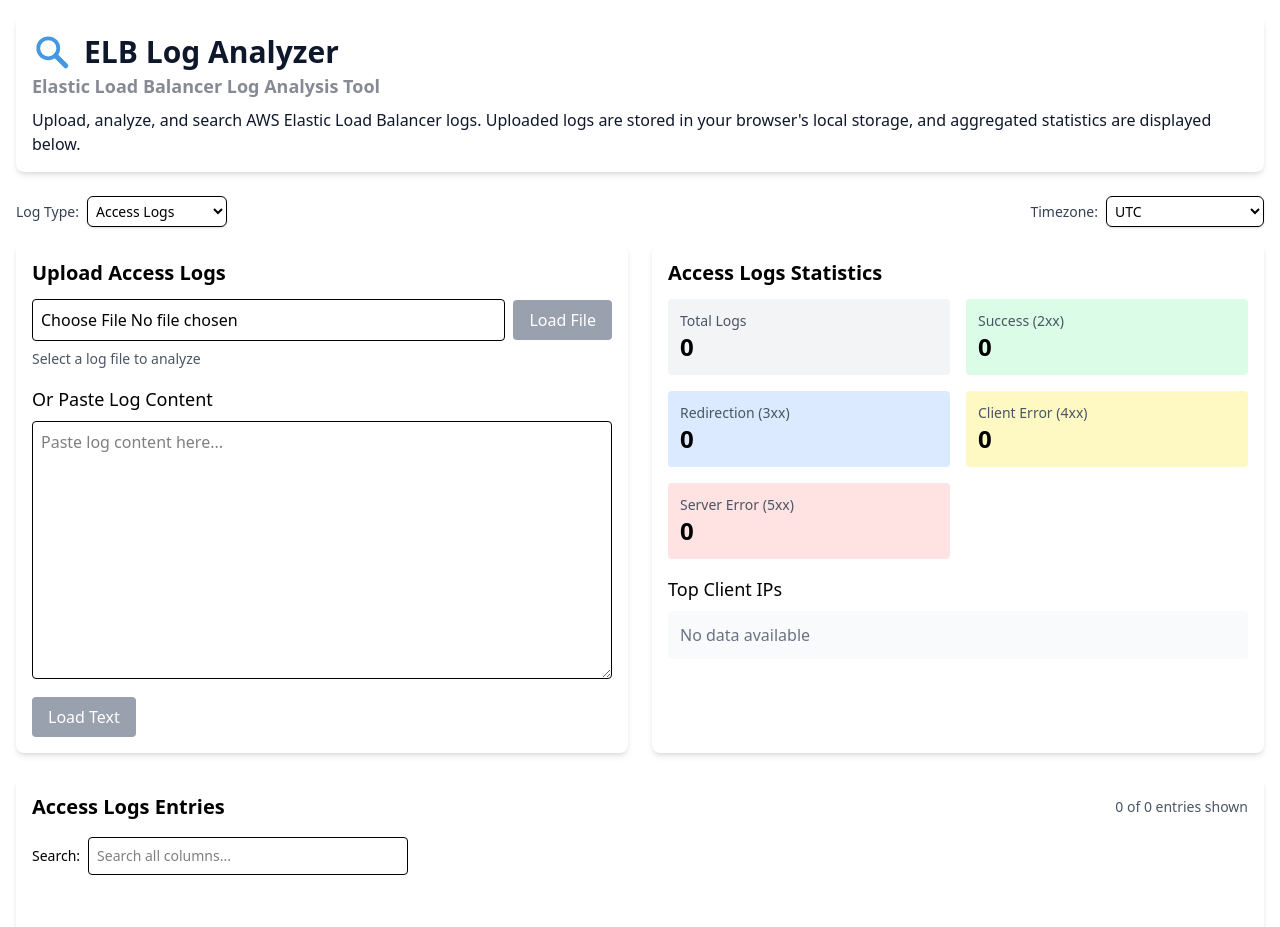
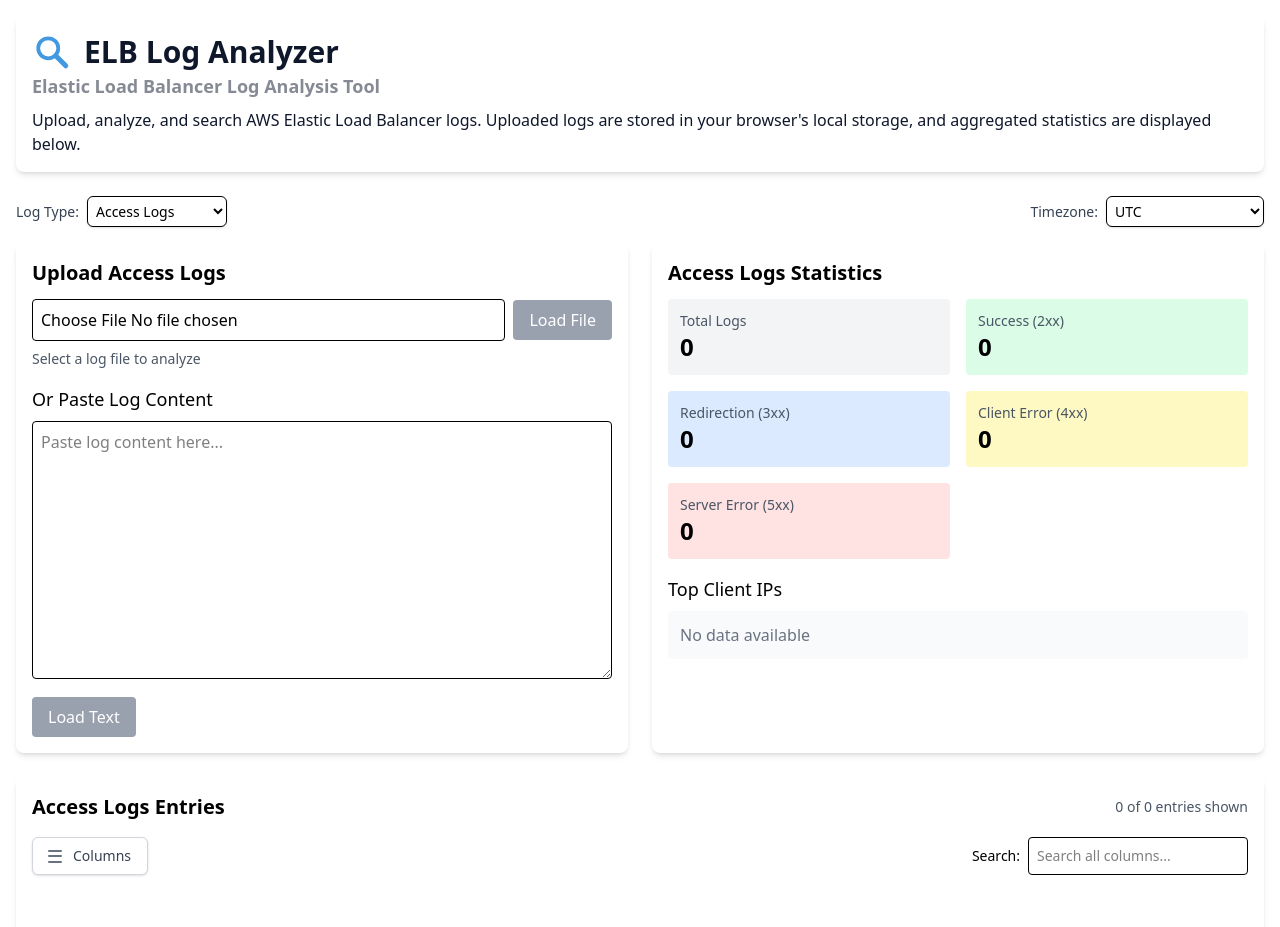
Before and after one commit to MichaelCharles/elb-log-analyzer, a React (Vite) app: page / in a window 1280 px wide. Shown: the top 927 px of the page. Built offline with nearby package versions, Linux system fonts and the light colour scheme.

Commit message:
add column visibility selector

```diff
--- /dev/null
+++ b/src/components/log-table/ColumnVisibilitySelector.tsx
@@ -0,0 +1,99 @@
+import React, { useState, useRef, useEffect } from 'react';
+import { Table } from '@tanstack/react-table';
+
+interface ColumnVisibilitySelectorProps {
+  table: Table<any>;
+}
+
+const ColumnVisibilitySelector: React.FC<ColumnVisibilitySelectorProps> = ({ table }) => {
+  const [isOpen, setIsOpen] = useState(false);
+  const dropdownRef = useRef<HTMLDivElement>(null);
+
+  // Handle click outside to close dropdown
+  useEffect(() => {
+    const handleClickOutside = (event: MouseEvent) => {
+      if (dropdownRef.current && !dropdownRef.current.contains(event.target as Node)) {
+        setIsOpen(false);
+      }
+    };
+
+    document.addEventListener('mousedown', handleClickOutside);
+    return () => {
+      document.removeEventListener('mousedown', handleClickOutside);
+    };
+  }, []);
+
+  // Get all toggleable columns
+  const allColumns = table.getAllColumns().filter(column => column.getCanHide());
+
+  return (
+    <div className="relative inline-block text-left mb-4" ref={dropdownRef}>
+      <button
+        type="button"
+        className="inline-flex items-center px-4 py-2 border border-gray-300 rounded-md shadow-sm text-sm font-medium text-gray-700 bg-white hover:bg-gray-50 focus:outline-none focus:ring-2 focus:ring-offset-2 focus:ring-blue-500"
+        onClick={() => setIsOpen(!isOpen)}
+      >
+        <svg
+          className="-ml-1 mr-2 h-5 w-5 text-gray-500"
+          xmlns="http://www.w3.org/2000/svg"
+          viewBox="0 0 20 20"
+          fill="currentColor"
+          aria-hidden="true"
+        >
+          <path
+            fillRule="evenodd"
+            d="M3 5a1 1 0 011-1h12a1 1 0 110 2H4a1 1 0 01-1-1zm0 5a1 1 0 011-1h12a1 1 0 110 2H4a1 1 0 01-1-1zm1 5a1 1 0 100 2h12a1 1 0 100-2H4z"
+            clipRule="evenodd"
+          />
+        </svg>
+        Columns
+      </button>
+
+      {isOpen && (
+        <div className="origin-top-right absolute left-0 mt-2 w-56 rounded-md shadow-lg bg-white ring-1 ring-black ring-opacity-5 divide-y divide-gray-100 z-50">
+          <div className="p-2">
+            <div className="flex items-center justify-between p-2">
+              <span className="text-sm font-medium text-gray-900">Toggle Columns</span>
+              <button
+                className="text-xs text-blue-600 hover:text-blue-800"
+                onClick={() => {
+                  table.toggleAllColumnsVisible(true);
+                }}
+              >
+                Show All
+              </button>
+            </div>
+            <div className="mt-2 space-y-2 max-h-60 overflow-y-auto">
+              {allColumns.map(column => {
+                const columnHeader =
+                  typeof column.columnDef.header === 'function'
+                    ? column.columnDef.header({} as any)
+                    : column.columnDef.header || column.id;
+
+                return (
+                  <div key={column.id} className="flex items-center">
+                    <input
+                      type="checkbox"
+                      id={`toggle-${column.id}`}
+                      className="h-4 w-4 text-blue-600 focus:ring-blue-500 border-gray-300 rounded"
+                      checked={column.getIsVisible()}
+                      onChange={column.getToggleVisibilityHandler()}
+                    />
+                    <label
+                      htmlFor={`toggle-${column.id}`}
+                      className="ml-2 block text-sm text-gray-900 cursor-pointer"
+                    >
+                      {columnHeader}
+                    </label>
+                  </div>
+                );
+              })}
+            </div>
+          </div>
+        </div>
+      )}
+    </div>
+  );
+};
+
+export default ColumnVisibilitySelector;
--- a/src/components/log-table/LogViewerContainer.tsx
+++ b/src/components/log-table/LogViewerContainer.tsx
@@ -10,12 +10,14 @@
   FilterFn,
   ColumnFiltersState,
   OnChangeFn,
+  VisibilityState,
 } from '@tanstack/react-table';
 import { LogEntry, LogTypeOption, logTypeDisplayNames } from '../../types/LogTypes';
 import { ColumnDefinitions } from './columnDefinitions';
 import GlobalSearch from './GlobalSearch';
 import LogTable from './LogTable';
 import TablePagination from './TablePagination';
+import ColumnVisibilitySelector from './ColumnVisibilitySelector';
 
 interface LogViewerContainerProps {
   logs: LogEntry[];
@@ -26,6 +28,11 @@
   // Table state - properly type the columnFilters state
   const [globalFilter, setGlobalFilter] = useState<string>('');
   const [columnFilters, setColumnFilters] = useState<ColumnFiltersState>([]);
+  const [columnVisibility, setColumnVisibility] = useState<VisibilityState>({
+    leafClientCertSubject: false,
+    leafClientCertValidity: false,
+    leafClientCertSerialNumber: false,
+  });
   const [pagination, setPagination] = useState({
     pageIndex: 0,
     pageSize: 25,
@@ -130,12 +137,14 @@
       columnFilters,
       grouping,
       expanded,
+      columnVisibility,
     },
     onPaginationChange: setPagination,
     onGlobalFilterChange: setGlobalFilter,
     onColumnFiltersChange: handleColumnFiltersChange,
     onGroupingChange: setGrouping,
     onExpandedChange: setExpanded,
+    onColumnVisibilityChange: setColumnVisibility,
     globalFilterFn,
     getCoreRowModel: getCoreRowModel(),
     getFilteredRowModel: getFilteredRowModel(),
@@ -157,8 +166,13 @@
         </div>
       </div>
 
-      {/* Global search component */}
-      <GlobalSearch globalFilter={globalFilter} setGlobalFilter={setGlobalFilter} />
+      <div className="flex justify-between items-start mb-4">
+        {/* Column visibility selector */}
+        <ColumnVisibilitySelector table={table} />
+
+        {/* Global search component */}
+        <GlobalSearch globalFilter={globalFilter} setGlobalFilter={setGlobalFilter} />
+      </div>
 
       {/* Table component */}
       <LogTable table={table} logs={logs} />
--- a/src/components/log-table/columnHelpers.ts
+++ b/src/components/log-table/columnHelpers.ts
@@ -16,6 +16,7 @@
     cell: info => info.getValue(),
     filterFn: 'equals',
     enableGrouping: true,
+    enableHiding: true,
   }),
   accessColumnHelper.accessor(row => row.timestamp, {
     id: 'timestamp',
@@ -36,6 +37,7 @@
     },
     filterFn: 'timestampRangeFilter' as any,
     enableColumnFilter: true,
+    enableHiding: true,
   }),
   accessColumnHelper.accessor(row => row.clientAddress, {
     id: 'clientAddress',
@@ -47,6 +49,7 @@
     },
     filterFn: 'includesString',
     enableColumnFilter: true,
+    enableHiding: true,
   }),
   accessColumnHelper.accessor(row => row.targetAddress, {
     id: 'targetAddress',
@@ -58,6 +61,7 @@
     },
     filterFn: 'includesString',
     enableColumnFilter: true,
+    enableHiding: true,
   }),
   accessColumnHelper.accessor(row => row.method, {
     id: 'method',
@@ -65,6 +69,7 @@
     cell: info => info.getValue(),
     filterFn: 'equals',
     enableGrouping: true,
+    enableHiding: true,
   }),
   accessColumnHelper.accessor(row => row.url, {
     id: 'url',
@@ -72,6 +77,7 @@
     cell: info => info.getValue(),
     filterFn: 'includesString',
     enableColumnFilter: true,
+    enableHiding: true,
   }),
   accessColumnHelper.accessor(row => row.statusCode, {
     id: 'statusCode',
@@ -80,6 +86,7 @@
     filterFn: 'equals',
     enableGrouping: true,
     aggregationFn: 'count',
+    enableHiding: true,
   }),
   accessColumnHelper.accessor(row => row.requestSize, {
     id: 'requestSize',
@@ -87,6 +94,7 @@
     cell: info => info.getValue(),
     filterFn: 'numberRangeFilter' as any,
     enableColumnFilter: true,
+    enableHiding: true,
   }),
   accessColumnHelper.accessor(row => row.responseSize, {
     id: 'responseSize',
@@ -94,6 +102,7 @@
     cell: info => info.getValue(),
     filterFn: 'numberRangeFilter' as any,
     enableColumnFilter: true,
+    enableHiding: true,
   }),
   accessColumnHelper.accessor(row => row.tlsProtocol, {
     id: 'tlsProtocol',
@@ -101,6 +110,7 @@
     cell: info => info.getValue(),
     filterFn: 'equals',
     enableGrouping: true,
+    enableHiding: true,
   }),
 ];
 
@@ -125,6 +135,7 @@
     },
     filterFn: 'timestampRangeFilter' as any,
     enableColumnFilter: true,
+    enableHiding: true,
   }),
   connectionColumnHelper.accessor(row => row.clientIp, {
     id: 'clientIp',
@@ -133,6 +144,7 @@
     filterFn: 'includesString',
     enableColumnFilter: true,
     enableGrouping: true,
+    enableHiding: true,
   }),
   connectionColumnHelper.accessor(row => row.clientPort, {
     id: 'clientPort',
@@ -140,6 +152,7 @@
     cell: info => info.getValue(),
     filterFn: 'includesString',
     enableColumnFilter: true,
+    enableHiding: true,
   }),
   connectionColumnHelper.accessor(row => row.listenerPort, {
     id: 'listenerPort',
@@ -148,6 +161,7 @@
     filterFn: 'includesString',
     enableColumnFilter: true,
     enableGrouping: true,
+    enableHiding: true,
   }),
   connectionColumnHelper.accessor(row => row.tlsProtocol, {
     id: 'tlsProtocol',
@@ -155,6 +169,7 @@
     cell: info => info.getValue() || '-',
     filterFn: 'equals',
     enableGrouping: true,
+    enableHiding: true,
   }),
   connectionColumnHelper.accessor(row => row.tlsCipher, {
     id: 'tlsCipher',
@@ -162,6 +177,7 @@
     cell: info => info.getValue() || '-',
     filterFn: 'equals',
     enableGrouping: true,
+    enableHiding: true,
   }),
   connectionColumnHelper.accessor(row => row.tlsHandshakeLatency, {
     id: 'tlsHandshakeLatency',
@@ -169,6 +185,7 @@
     cell: info => info.getValue() || '-',
     filterFn: 'numberRangeFilter' as any,
     enableColumnFilter: true,
+    enableHiding: true,
   }),
   connectionColumnHelper.accessor(row => row.leafClientCertSubject, {
     id: 'leafClientCertSubject',
@@ -176,6 +193,7 @@
     cell: info => info.getValue() || '-',
     filterFn: 'includesString',
     enableColumnFilter: true,
+    enableHiding: true,
   }),
   connectionColumnHelper.accessor(row => row.leafClientCertValidity, {
     id: 'leafClientCertValidity',
@@ -183,6 +201,7 @@
     cell: info => info.getValue() || '-',
     filterFn: 'includesString',
     enableColumnFilter: true,
+    enableHiding: true,
   }),
   connectionColumnHelper.accessor(row => row.leafClientCertSerialNumber, {
     id: 'leafClientCertSerialNumber',
@@ -190,6 +209,7 @@
     cell: info => info.getValue() || '-',
     filterFn: 'includesString',
     enableColumnFilter: true,
+    enableHiding: true,
   }),
   connectionColumnHelper.accessor(row => row.tlsVerifyStatus, {
     id: 'tlsVerifyStatus',
@@ -199,5 +219,6 @@
     enableColumnFilter: true,
     enableGrouping: true,
     aggregationFn: 'count',
+    enableHiding: true,
   }),
 ];
```
Also changed, not shown: 1 other file (tests, documents, lock files or other folders).
